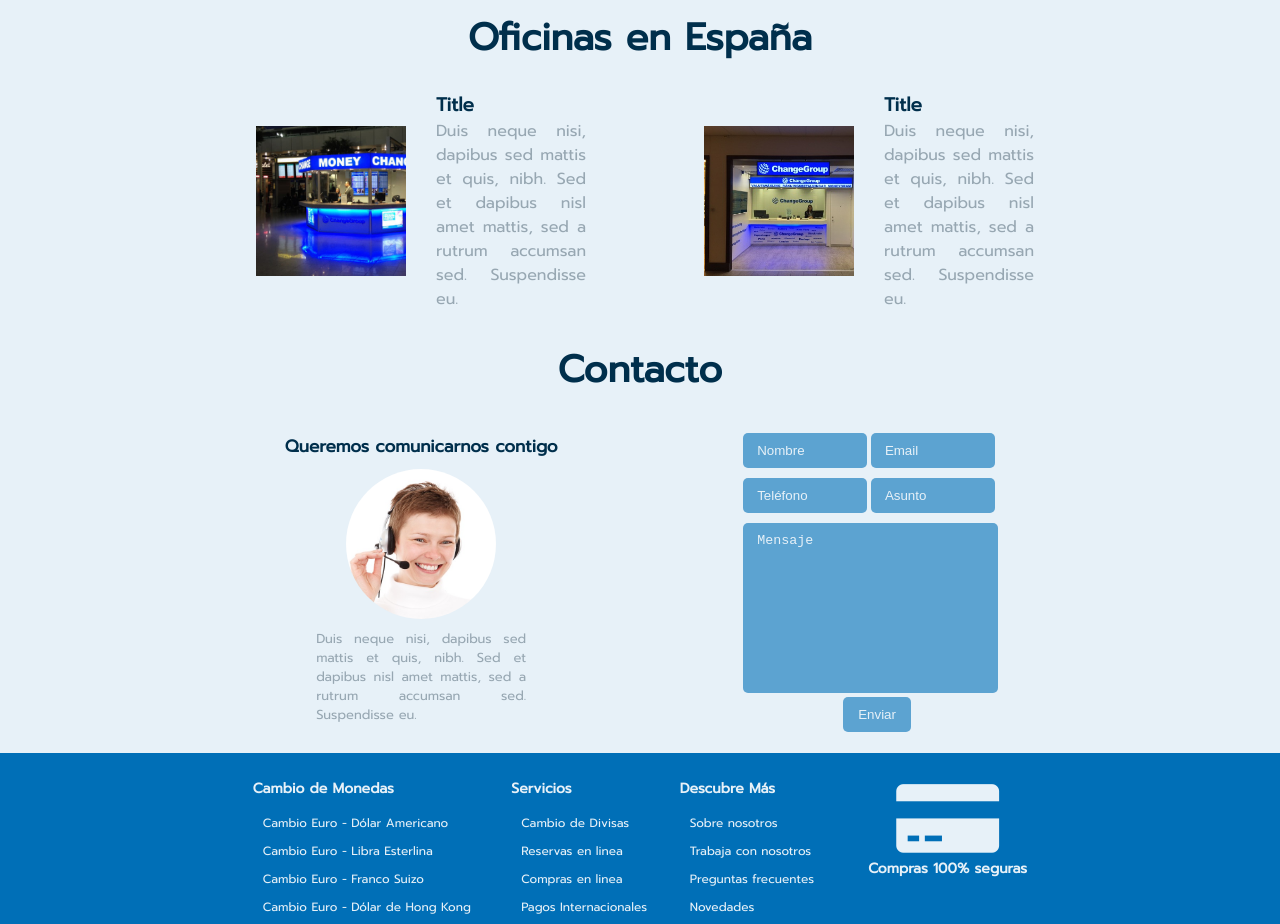
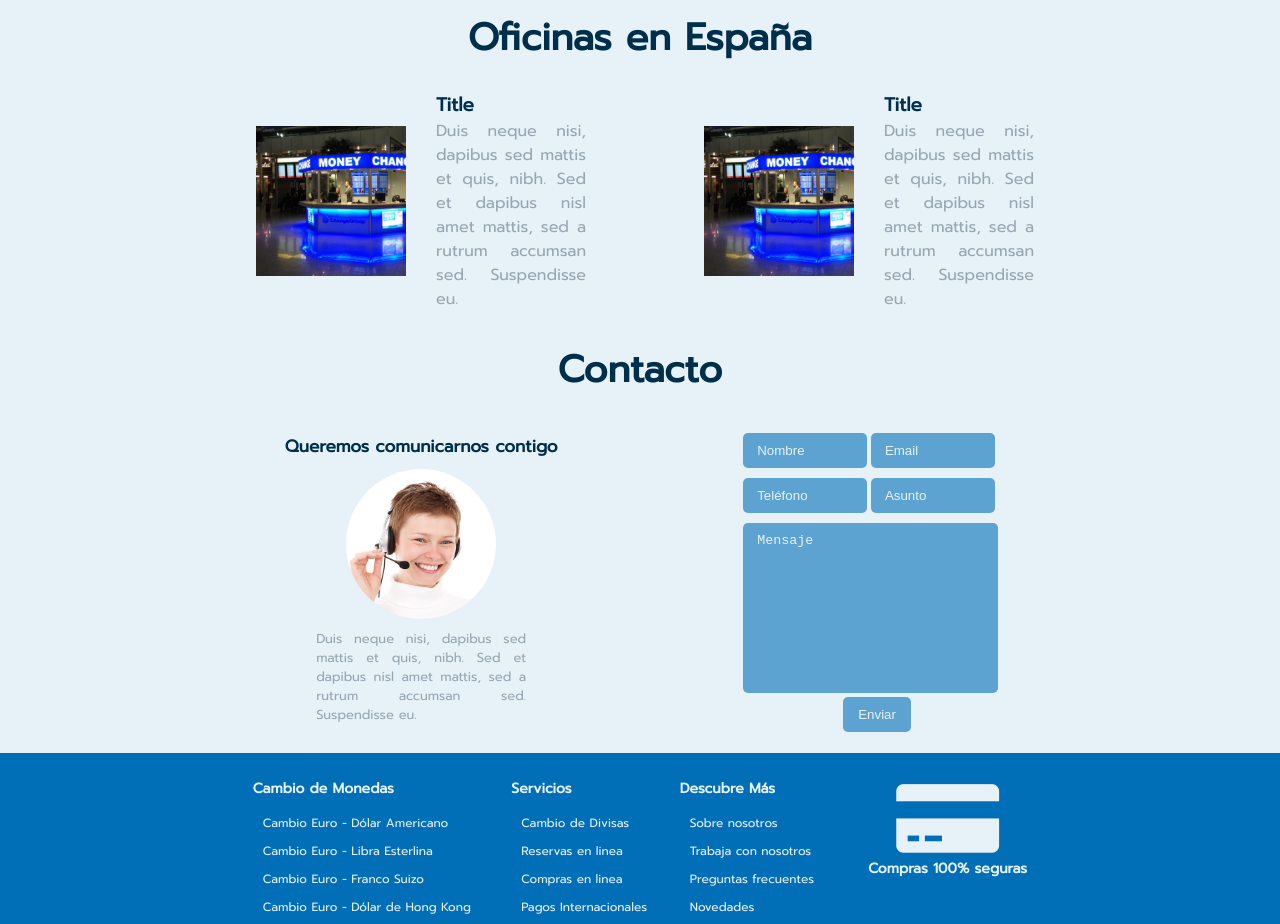
Before and after one commit to omarefg/cgroup, a plain HTML site: page index.html in a window 1280 px wide. Shown: the part 1040-1964 px from the top of the page. Drawn offline with Linux system fonts and the light colour scheme.

Commit message:
Se insiste con el problema de la imagen, se cambia el título de la página de inicio

```diff
--- a/css/changegroup.css
+++ b/css/changegroup.css
@@ -374,7 +374,7 @@ input[type=number]::-webkit-inner-spin-button, input[type=number]::-webkit-outer
   display: block;
 }
 .oficina2-1{
-  background-image: url("../images/changegroup2.JPG");
+  background-image: url("../images/changegroup1.jpg");
   background-size: cover;
 }
 .oficina1-2, .oficina2-2{
--- a/index.html
+++ b/index.html
@@ -6,7 +6,7 @@
     <link rel="shortcut icon" href="images/changegroup.ico">
     <link rel="stylesheet" href="https://cdnjs.cloudflare.com/ajax/libs/font-awesome/4.7.0/css/font-awesome.min.css">
     <link href="https://fonts.googleapis.com/css?family=Paytone+One|Prompt|Vidaloka" rel="stylesheet">
-    <title>ChangeGroup</title>
+    <title>Cambio de Divisas en España | ChangeGroup</title>
   </head>
   <body>
     <header>
```
